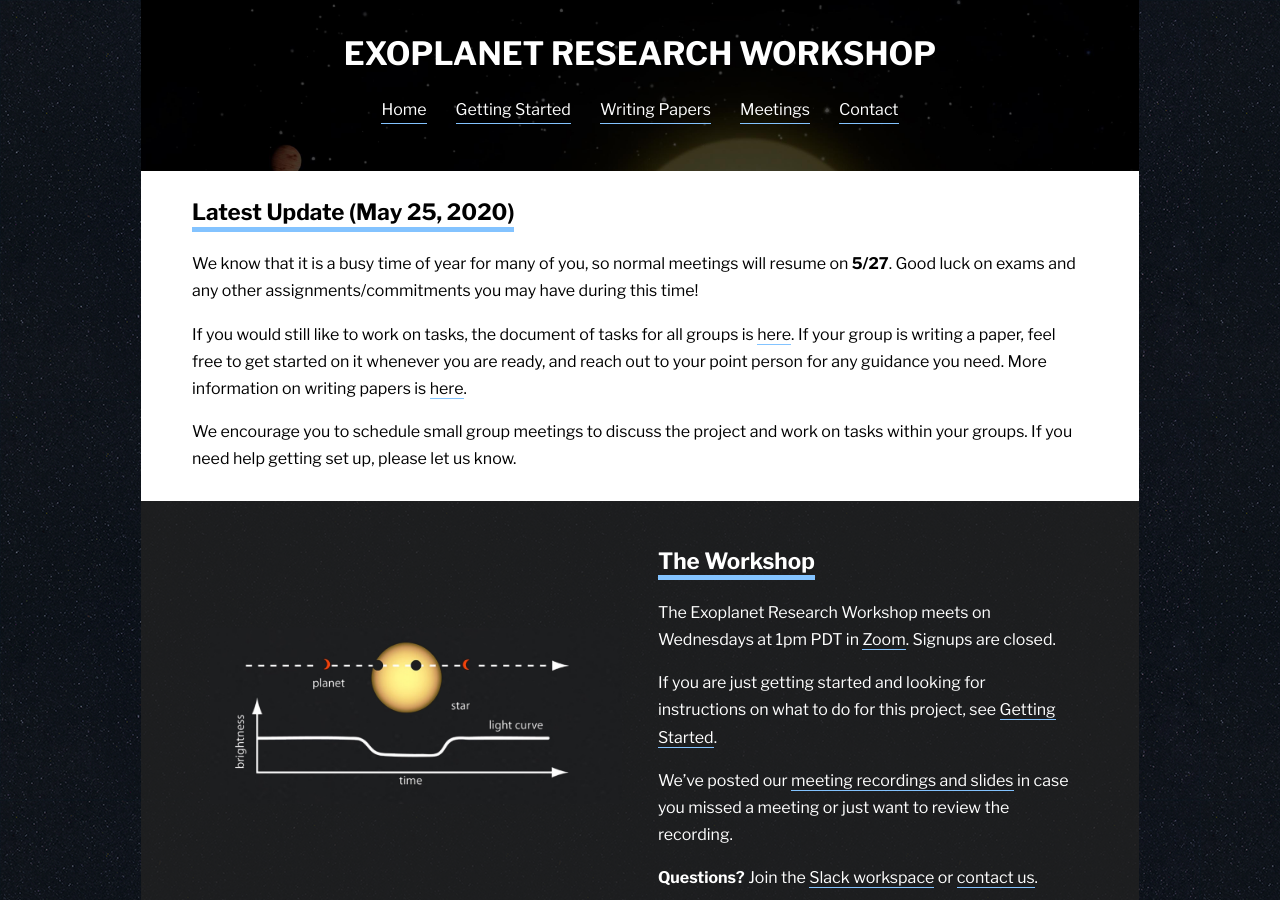
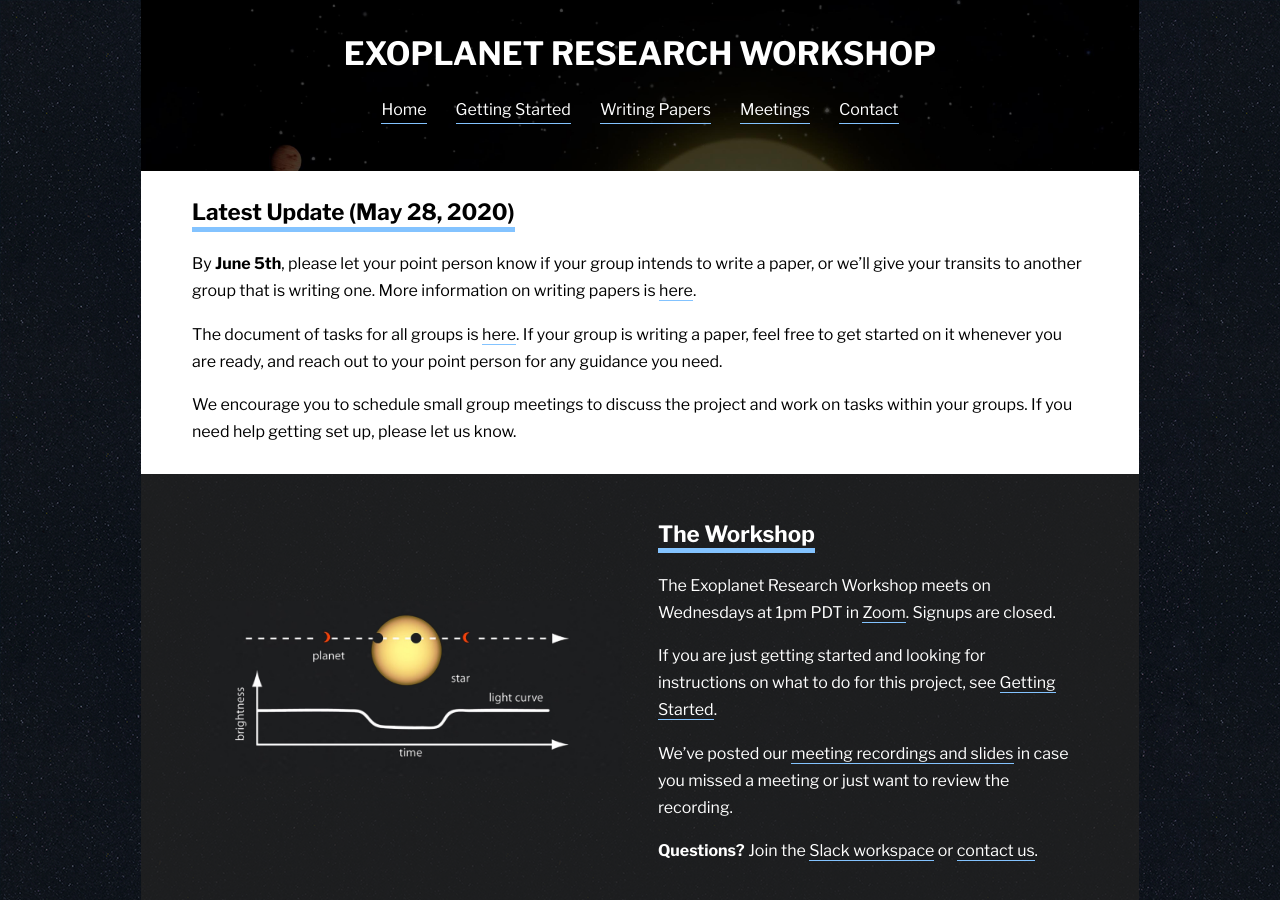
Before and after one commit to paigeyeung/exoplanetresearchworkshop, a Jekyll site: the page built from index.md, in a window 1280 px wide and 900 px high. Built offline with Jekyll 4.4.1, drawn with Linux system fonts in a browser that asks for light colours.

Commit message:
Add deadline for paper writing decision

```diff
--- a/index.md
+++ b/index.md
@@ -4,11 +4,11 @@ title: Home
 ---
 <div class="page-display-light" markdown="1">
 
-## Latest Update (May 25, 2020)
+## Latest Update (May 28, 2020)
 
-We know that it is a busy time of year for many of you, so normal meetings will resume on **5/27**. Good luck on exams and any other assignments/commitments you may have during this time!
+By **June 5th**, please let your point person know if your group intends to write a paper, or we'll give your transits to another group that is writing one. More information on writing papers is [here](/papers/).
 
-If you would still like to work on tasks, the document of tasks for all groups is [here](https://docs.google.com/document/d/1Bl8x1cWRS_cJc2oFljb9NaK1Ps5YVv3XcK7tgvh97UQ/edit?usp=sharing){:target="_blank"}. If your group is writing a paper, feel free to get started on it whenever you are ready, and reach out to your point person for any guidance you need. More information on writing papers is [here](/papers/).
+The document of tasks for all groups is [here](https://docs.google.com/document/d/1Bl8x1cWRS_cJc2oFljb9NaK1Ps5YVv3XcK7tgvh97UQ/edit?usp=sharing){:target="_blank"}. If your group is writing a paper, feel free to get started on it whenever you are ready, and reach out to your point person for any guidance you need.
 
 We encourage you to schedule small group meetings to discuss the project and work on tasks within your groups. If you need help getting set up, please let us know.
 
```
